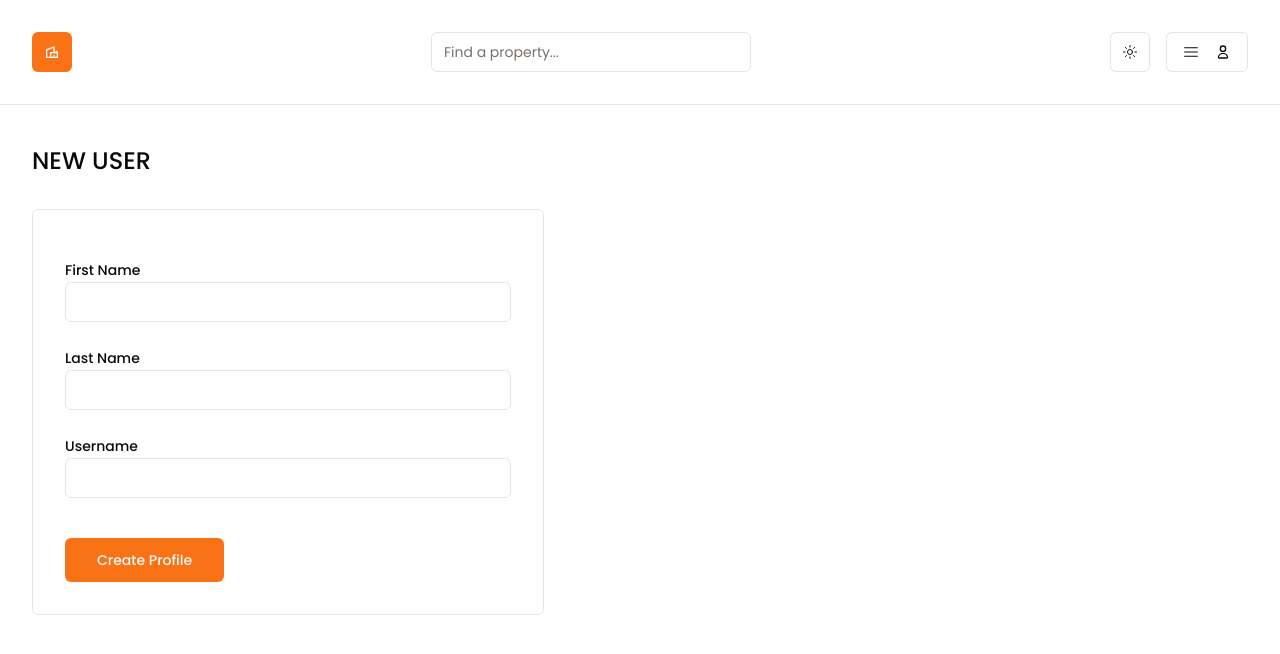
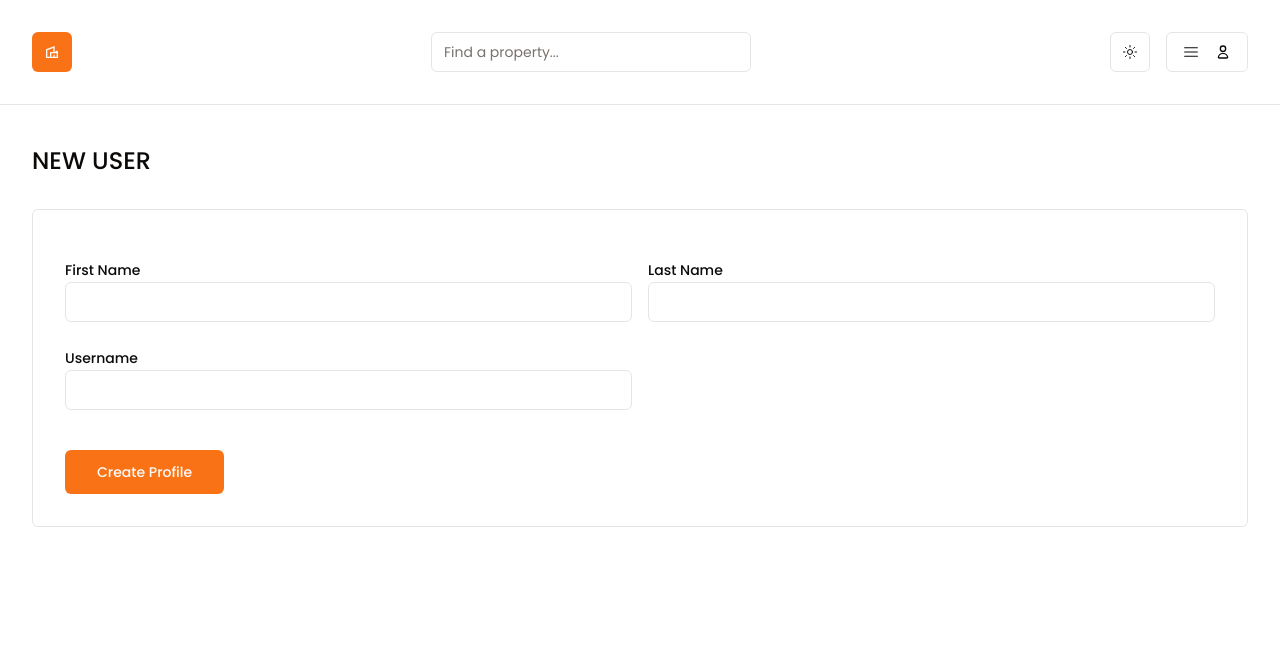
Before and after one commit to Nimira43/Siesta-Tours, a Next.js app: page /profile/create in a window 1280 px wide. Shown: the top 654 px of the page. Built offline with nearby package versions, Linux system fonts and the light colour scheme; a web font is replaced by a local one.

Commit message:
Tweaked form styling  and reviewing error validation as it stands at the moment.

```diff
--- a/app/profile/create/page.tsx
+++ b/app/profile/create/page.tsx
@@ -5,7 +5,7 @@ import FormContainer from '@/components/form/FormContainer'
 const createProfileAction = async (prevState: any, formData: FormData) => {
   'use server'
   const firstName = formData.get('firstName') as string
-  if (firstName !== 'testing name') return { message: 'An error has occurred.' }
+  if (firstName !== 'John') return { message: 'An error has occurred.' }
   return { message: 'Profile Created' }
 }
 
@@ -13,9 +13,9 @@ function CreateProfile() {
   return (
     <section>
       <h1 className='text-2xl font-medium mb-8 uppercase'>New User</h1>
-      <div className='border p-8 rounded-md max-w-lg'>
+      <div className='border p-8 rounded-md'>
         <FormContainer action={createProfileAction}>
-          <div className='grid gap-4 mt-4 '>
+          <div className='grid md:grid-cols-2 gap-4 mt-4 '>
             <FormInput type='text' name='firstName' label='First Name' />
             <FormInput type='text' name='lastName' label='Last Name' />
             <FormInput type='text' name='username' label='Username' />
--- a/components/form/FormContainer.tsx
+++ b/components/form/FormContainer.tsx
@@ -22,7 +22,7 @@ function FormContainer({
     if (state.message) {
       toast({ description: state.message })
     }
-  }, [state])
+  }, [state, toast])
   return <form action={formAction}>{children}</form>
 }
 export default FormContainer
```
